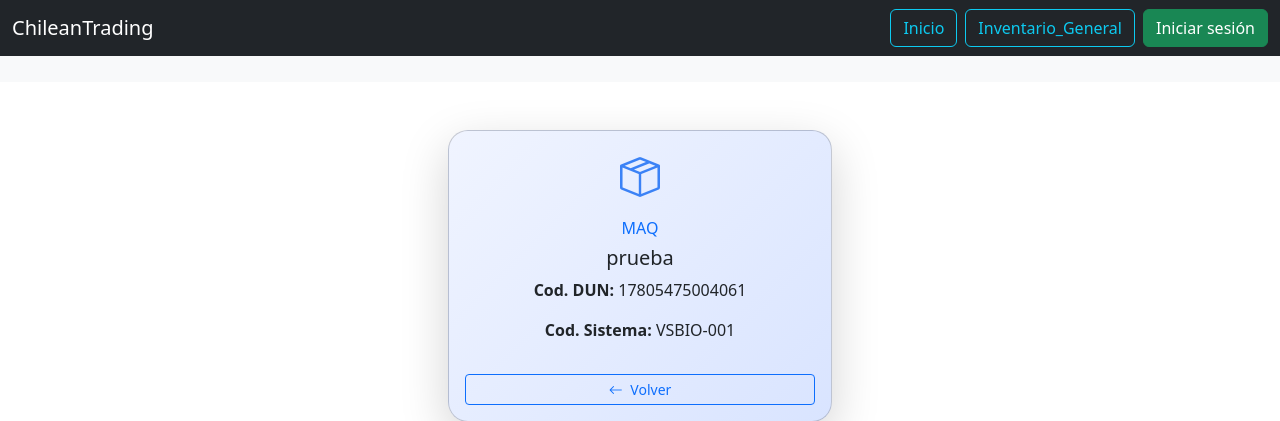
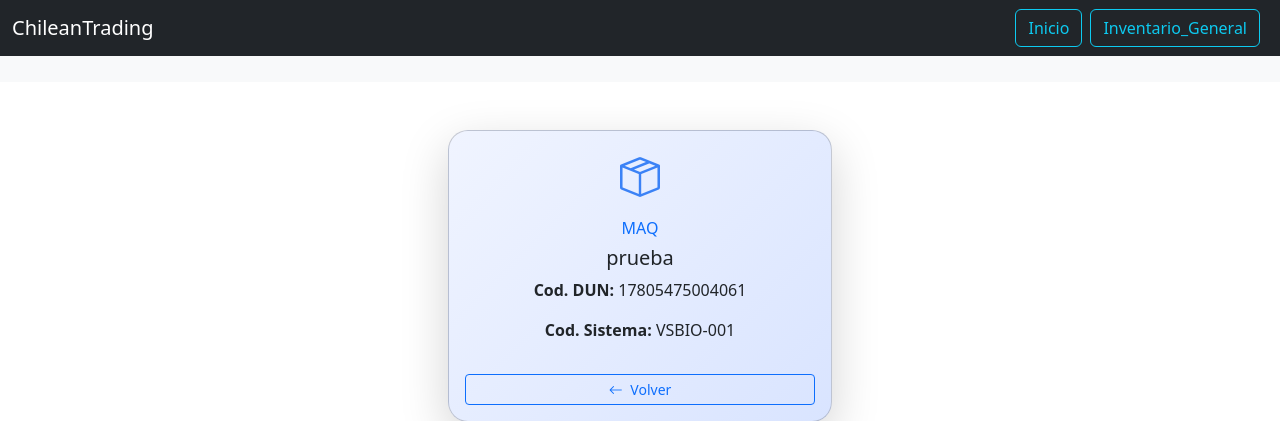
Before and after one commit to Marckd4/despliege-render, a Django app: page /productos/8 in a window 1280 px wide. Shown: the top 421 px of the page. Run offline with Django 5.2, Linux system fonts and the light colour scheme; data comes from the database, SQL or seed files in the repository; both versions use the stored data as it was after the commit.

Commit message:
render.2.5

```diff
--- a/templates/base.html
+++ b/templates/base.html
@@ -53,7 +53,7 @@
 
 
       {% else %}
-        <a href="{% url 'login' %}" class="btn btn-success">Iniciar sesión</a>
+        <!-- <a href="{% url 'login' %}" class="btn btn-success">Iniciar sesión</a> -->
       {% endif %}
     </div>
   </div>
```
Also changed, not shown: db.sqlite3.
